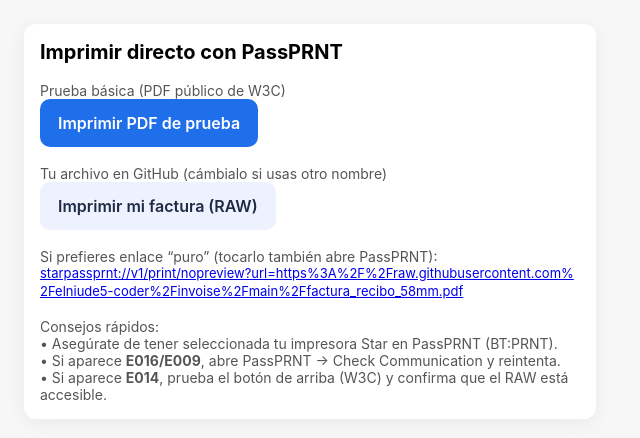
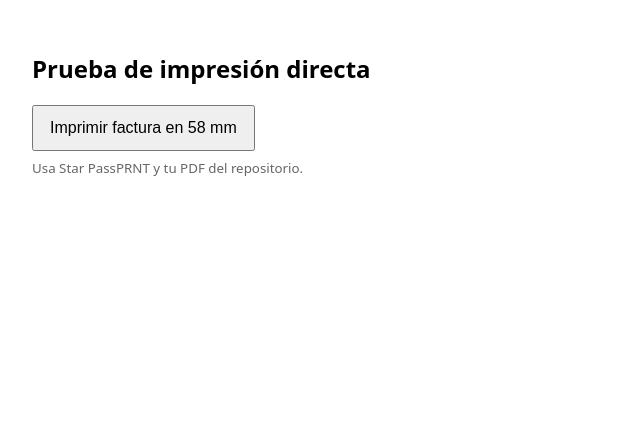
Before and after one commit to elniude5-coder/invoise, a plain HTML site: page index.html in a window 1280 px wide. Shown: the whole page, without its empty margins (0-640 px from the left). Drawn offline with Linux system fonts and the light colour scheme.

Commit message:
Update index.html

```diff
--- a/index.html
+++ b/index.html
@@ -3,81 +3,41 @@
 <head>
   <meta charset="utf-8" />
   <meta name="viewport" content="width=device-width, initial-scale=1" />
-  <title>Imprimir con PassPRNT</title>
+  <title>Imprimir factura 58mm – PassPRNT</title>
   <style>
-    body { font-family: -apple-system, system-ui, Arial; margin: 24px; background:#f7f7f7; }
-    h1 { font-size: 20px; margin: 0 0 14px; }
-    .card { background:#fff; border-radius:12px; padding:16px; box-shadow:0 4px 20px rgba(0,0,0,.06); max-width:540px; }
-    .btn { display:inline-block; padding:14px 18px; border-radius:10px; text-decoration:none; font-weight:600; }
-    .btn + .btn { margin-left:10px; }
-    .primary { background:#1f6feb; color:#fff; }
-    .ghost   { background:#eef2ff; color:#1f2a44; }
-    .hint { color:#555; font-size:14px; margin-top:12px; }
-    .group { margin:18px 0; }
-    code { background:#f0f3fa; padding:2px 6px; border-radius:6px; }
+    body { font-family: system-ui, -apple-system, Segoe UI, Roboto, sans-serif; padding: 24px; }
+    button { padding: 12px 16px; font-size: 16px; cursor: pointer; }
+    small { color:#666; display:block; margin-top:8px; }
   </style>
 </head>
 <body>
-  <div class="card">
-    <h1>Imprimir directo con PassPRNT</h1>
+  <h2>Prueba de impresión directa</h2>
 
-    <!-- Botón 1: PDF de prueba (W3C) -->
-    <div class="group">
-      <div class="hint">Prueba básica (PDF público de W3C)</div>
-      <a class="btn primary" href="#"
-         onclick="openPassPRNT('https://www.w3.org/WAI/ER/tests/xhtml/testfiles/resources/pdf/dummy.pdf'); return false;">
-        Imprimir PDF de prueba
-      </a>
-    </div>
-
-    <!-- Botón 2: Tu factura en RAW de GitHub -->
-    <div class="group">
-      <div class="hint">Tu archivo en GitHub (cámbialo si usas otro nombre)</div>
-      <a class="btn ghost" href="#"
-         onclick="openPassPRNT('https://raw.githubusercontent.com/elniude5-coder/invoise/main/factura_recibo_58mm.pdf'); return false;">
-        Imprimir mi factura (RAW)
-      </a>
-    </div>
-
-    <!-- Enlaces visibles por si necesitas copiar/pegar manualmente -->
-    <div class="group">
-      <div class="hint">Si prefieres enlace “puro” (tocarlo también abre PassPRNT):</div>
-      <div style="word-break:break-all; font-size:13px; line-height:1.35;">
-        <a id="rawLink"></a>
-      </div>
-    </div>
-
-    <div class="hint">
-      Consejos rápidos:<br/>
-      • Asegúrate de tener seleccionada tu impresora Star en PassPRNT (BT:PRNT).<br/>
-      • Si aparece <b>E016/E009</b>, abre PassPRNT → Check Communication y reintenta.<br/>
-      • Si aparece <b>E014</b>, prueba el botón de arriba (W3C) y confirma que el RAW está accesible.
-    </div>
-  </div>
+  <button id="btnPrint">Imprimir factura en 58 mm</button>
+  <small>Usa Star PassPRNT y tu PDF del repositorio.</small>
 
   <script>
-    function passprntUrl(fileUrl){
-      return "starpassprnt://v1/print/nopreview?url=" + encodeURIComponent(fileUrl);
-    }
-    function openPassPRNT(fileUrl){
-      // Lanza PassPRNT directamente
-      window.location.href = passprntUrl(fileUrl);
+    // 👇 TU PDF REAL (RAW de GitHub)
+    const PDF_URL = "https://raw.githubusercontent.com/elniude5-coder/invoise/main/factura_recibo_58mm.pdf";
 
-      // Fallback: si algo bloquea el esquema, ofrece el enlace visible
-      setTimeout(function(){
-        const a = document.getElementById('rawLink');
-        if (a && !a.textContent) {
-          a.textContent = passprntUrl(fileUrl);
-          a.href = passprntUrl(fileUrl);
-        }
-      }, 800);
+    function openPassPRNT(url){
+      // Esquema correcto de iOS: starpassprnt://
+      const passUrl =
+        "starpassprnt://v1/print/nopreview?url=" + encodeURIComponent(url) +
+        "&paperwidth=58"; // ancho en mm (opcional)
+
+      // Intento abrir PassPRNT
+      const t = setTimeout(() => {
+        alert("No se pudo abrir PassPRNT. Verifica que esté instalada y con la impresora seleccionada.");
+      }, 2000);
+
+      window.location.href = passUrl;
+
+      // Si la página cambia de estado limpiamos el timeout
+      window.addEventListener("pagehide", () => clearTimeout(t), { once:true });
     }
 
-    // Pintamos por defecto el enlace “puro” de tu factura para copiarlo si lo necesitas
-    document.getElementById('rawLink').textContent =
-      passprntUrl('https://raw.githubusercontent.com/elniude5-coder/invoise/main/factura_recibo_58mm.pdf');
-    document.getElementById('rawLink').href =
-      passprntUrl('https://raw.githubusercontent.com/elniude5-coder/invoise/main/factura_recibo_58mm.pdf');
+    document.getElementById("btnPrint").addEventListener("click", () => openPassPRNT(PDF_URL));
   </script>
 </body>
 </html>
```
